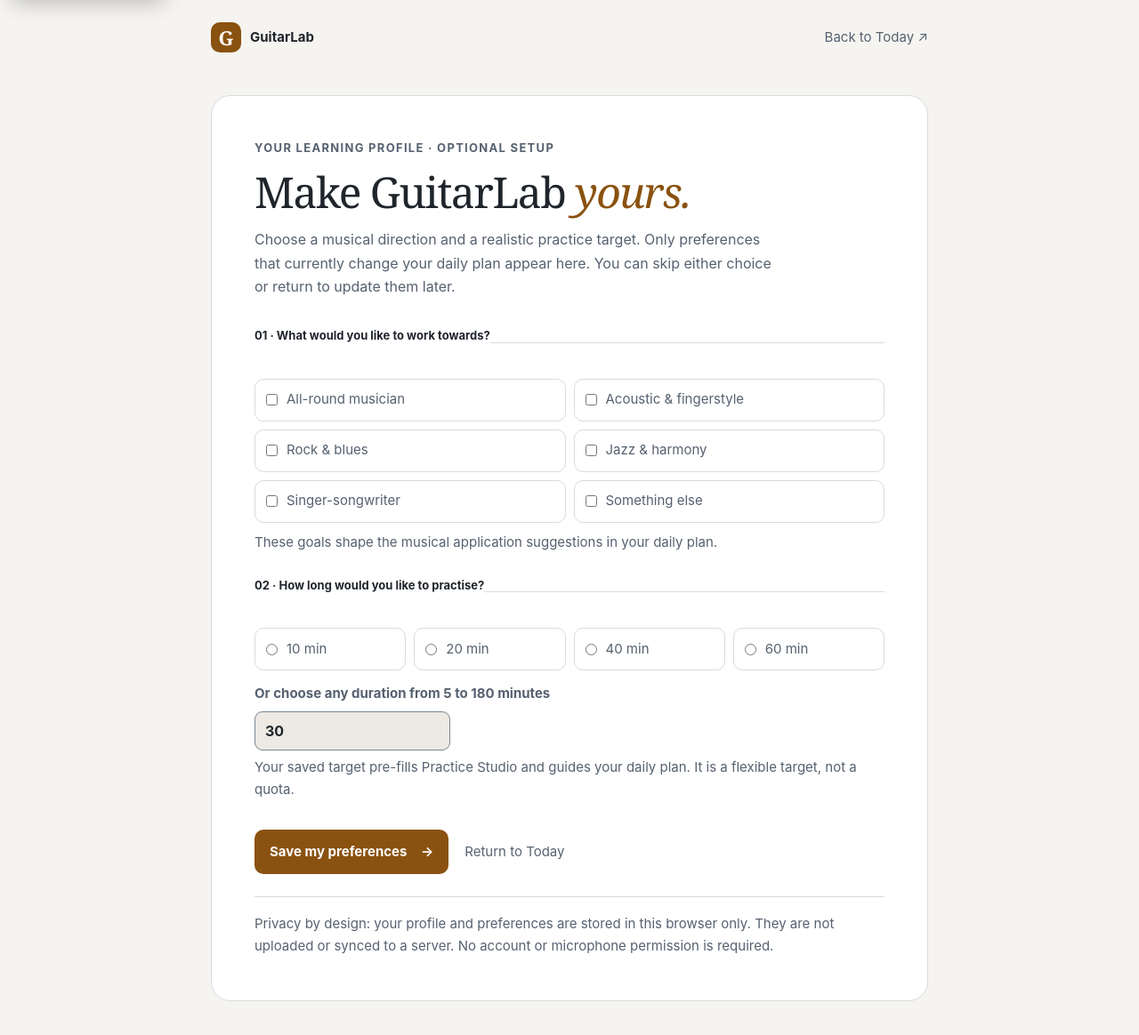
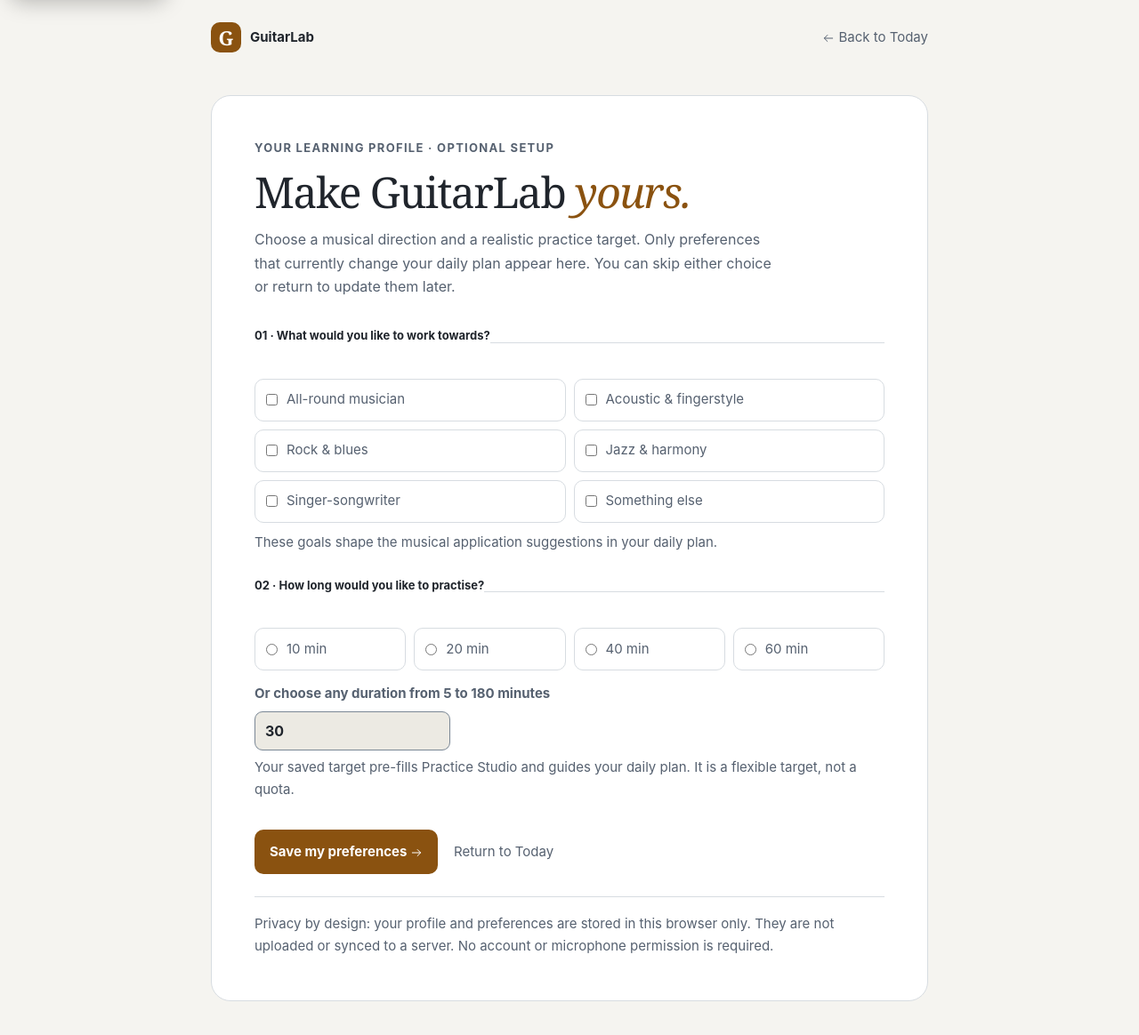
Before and after one commit to leenusdarnal/guitarlab, a SvelteKit app: page /onboarding in a window 1280 px wide. Shown: the top 1164 px of the page at 89% size. Built offline with nearby package versions, Linux system fonts and the light colour scheme.

Commit message:
fix(ux): use shared icons in learner setup actions

```diff
--- a/src/routes/onboarding/+page.svelte
+++ b/src/routes/onboarding/+page.svelte
@@ -1,6 +1,7 @@
 <script lang="ts">
   import { onMount } from 'svelte';
   import { resolve } from '$app/paths';
+  import Icon from '../../lib/components/Icon.svelte';
   import {
     createEmptyProfilePreferences,
     profilePreferencesSchema,
@@ -107,7 +108,7 @@
 </svelte:head>
 
 <main class="setup-page">
-  <header><a href={resolve('/')} class="brand"><span class="mark">G</span><strong>GuitarLab</strong></a><a href={resolve('/')} class="skip">Back to Today ↗</a></header>
+  <header><a href={resolve('/')} class="brand"><span class="mark">G</span><strong>GuitarLab</strong></a><a href={resolve('/')} class="skip"><Icon name="arrow-left" size={14} /> Back to Today</a></header>
   <section class="setup-card">
     <div class="eyebrow">YOUR LEARNING PROFILE · OPTIONAL SETUP</div>
     <h1>Make GuitarLab <em>yours.</em></h1>
@@ -138,10 +139,10 @@
           {customPracticeError || 'Your saved target pre-fills Practice Studio and guides your daily plan. It is a flexible target, not a quota.'}
         </p>
       </fieldset>
-      <div class="form-actions"><button type="submit" disabled={isLoading || isSaving}>{isLoading ? 'Loading profile…' : isSaving ? 'Saving…' : 'Save my preferences'} <span>→</span></button><a href={resolve('/')}>Return to Today</a></div>
+      <div class="form-actions"><button type="submit" disabled={isLoading || isSaving}>{isLoading ? 'Loading profile…' : isSaving ? 'Saving…' : 'Save my preferences'} <Icon name="arrow-right" size={14} /></button><a href={resolve('/')}>Return to Today</a></div>
       {#if message}<p class="message" role="status">{message}</p>{/if}
       {#if hasSavedPreferences}
-        <a class="return-today" href={resolve('/')}>Go to Today →</a>
+        <a class="return-today" href={resolve('/')}>Go to Today <Icon name="arrow-right" size={14} /></a>
       {/if}
     </form>
     <p class="privacy-note">Privacy by design: your profile and preferences are stored in this browser only. They are not uploaded or synced to a server. No account or microphone permission is required.</p>
```
